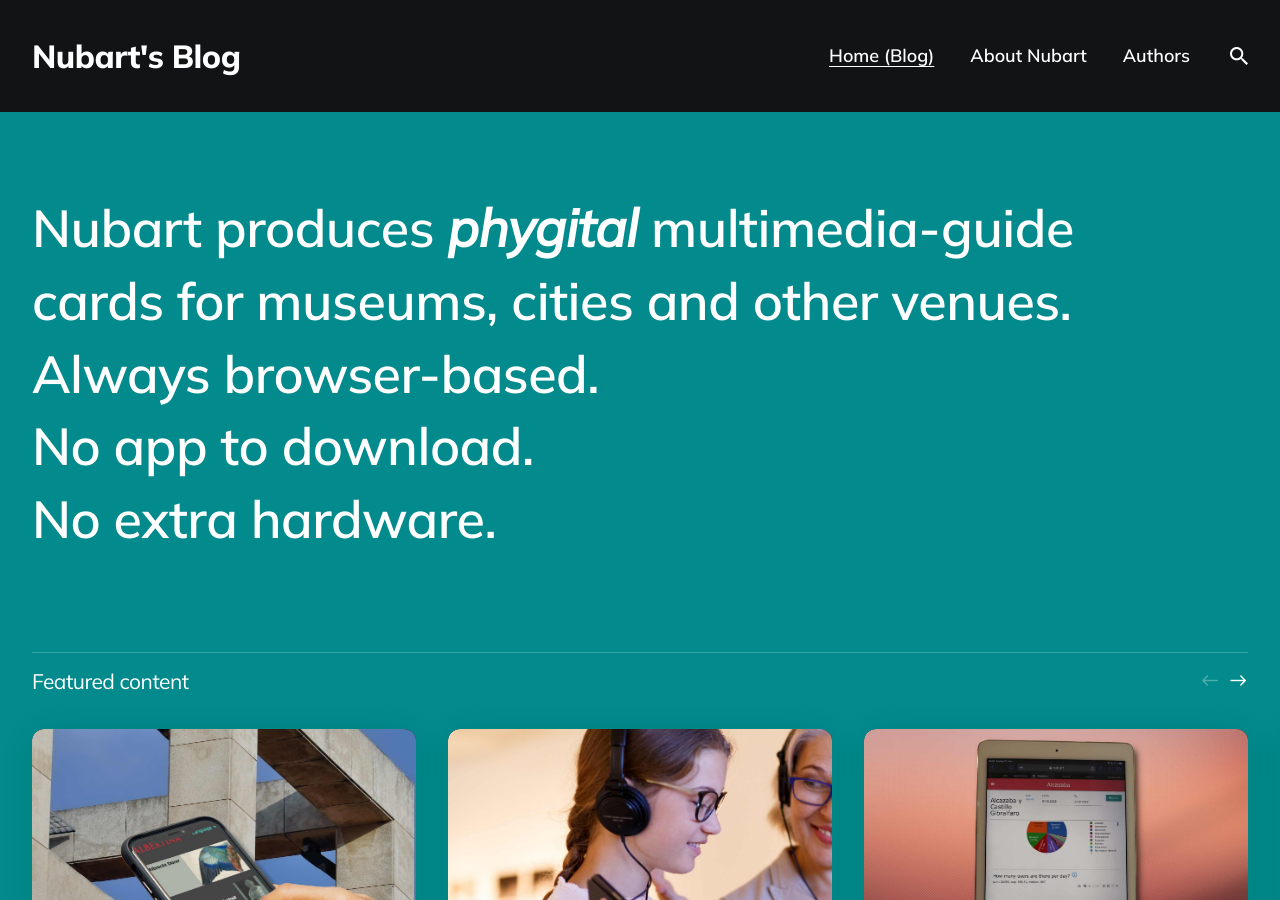
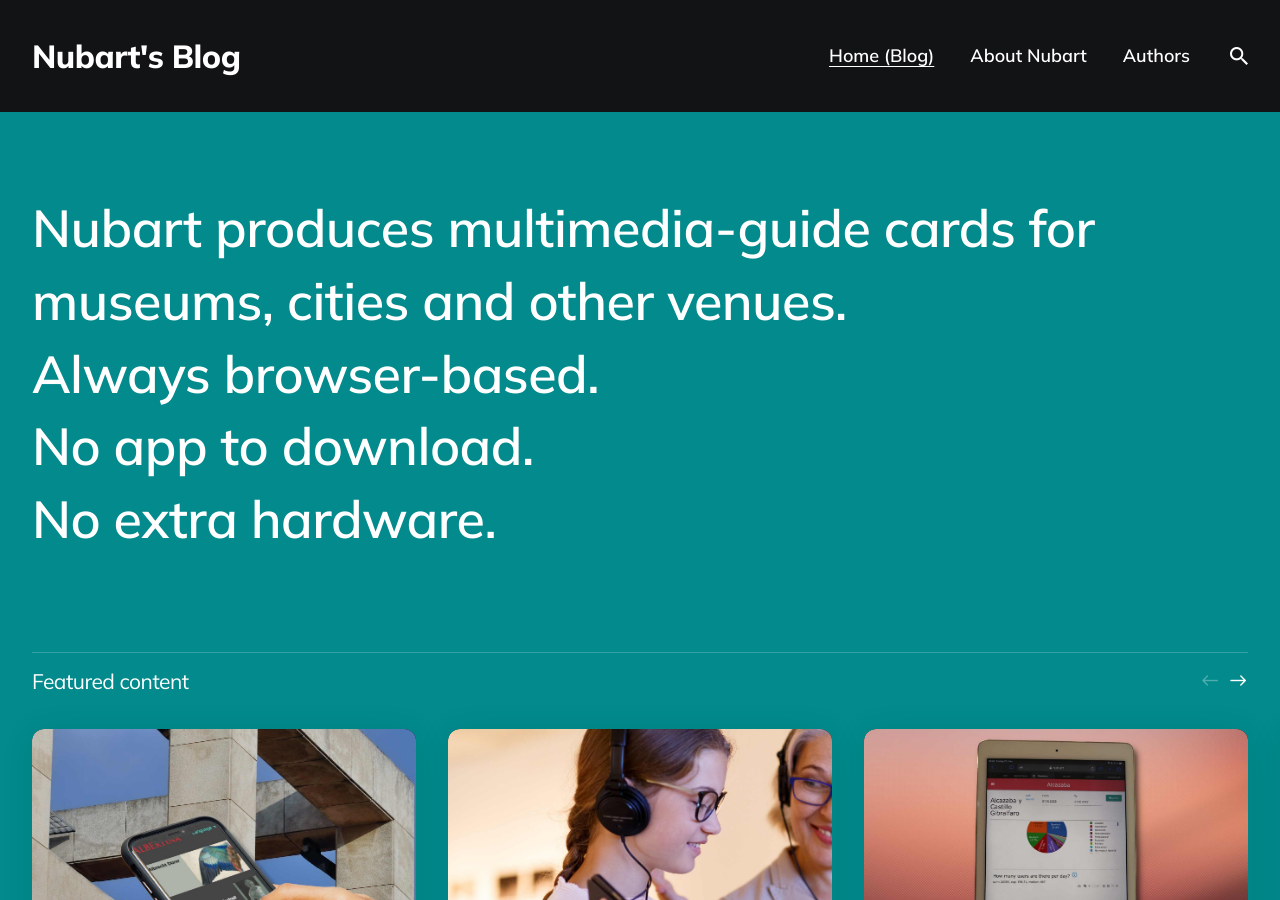
Before and after one commit to nubart/blog-en, a Jekyll site: the page built from index.html, in a window 1280 px wide and 900 px high. Built offline with Jekyll 4.4.1, drawn with Linux system fonts in a browser that asks for light colours; the list of posts is cut into pages by our own code.

Commit message:
phytigal out

```diff
--- a/_data/settings.yml
+++ b/_data/settings.yml
@@ -2,7 +2,7 @@
 # Site Settings
 title: Nubart's Blog
 logo: # You can add own logo. For example "/images/logo.png".
-description: Nubart is a phygital multimedia guide, accessed from a smartphone through a non-transferable card
+description: Nubart is a multimedia guide, accessed from a smartphone through a non-transferable card
 
 
 #-------------------------------
@@ -29,7 +29,7 @@
 #-------------------------------
 # Hero Settings
 hero:
-  hero__title: Nubart produces <i>phygital</i> multimedia-guide cards for museums, cities and other venues. <br>Always browser-based. <br>No app to download. <br>No extra hardware.
+  hero__title: Nubart produces multimedia-guide cards for museums, cities and other venues. <br>Always browser-based. <br>No app to download. <br>No extra hardware.
 
 #-------------------------------
 # Blog Settings
```
